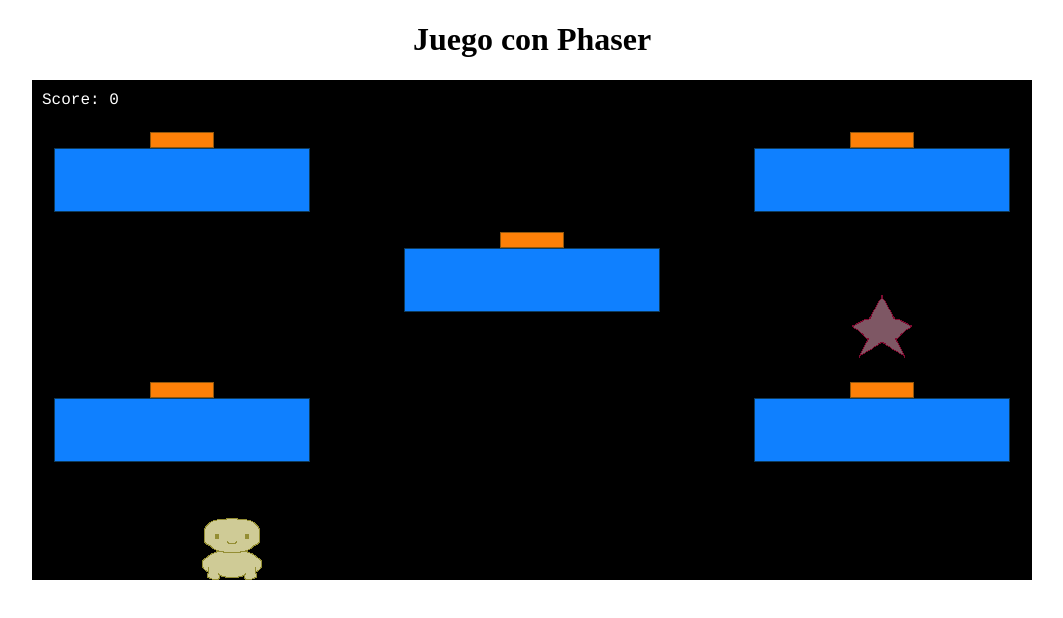
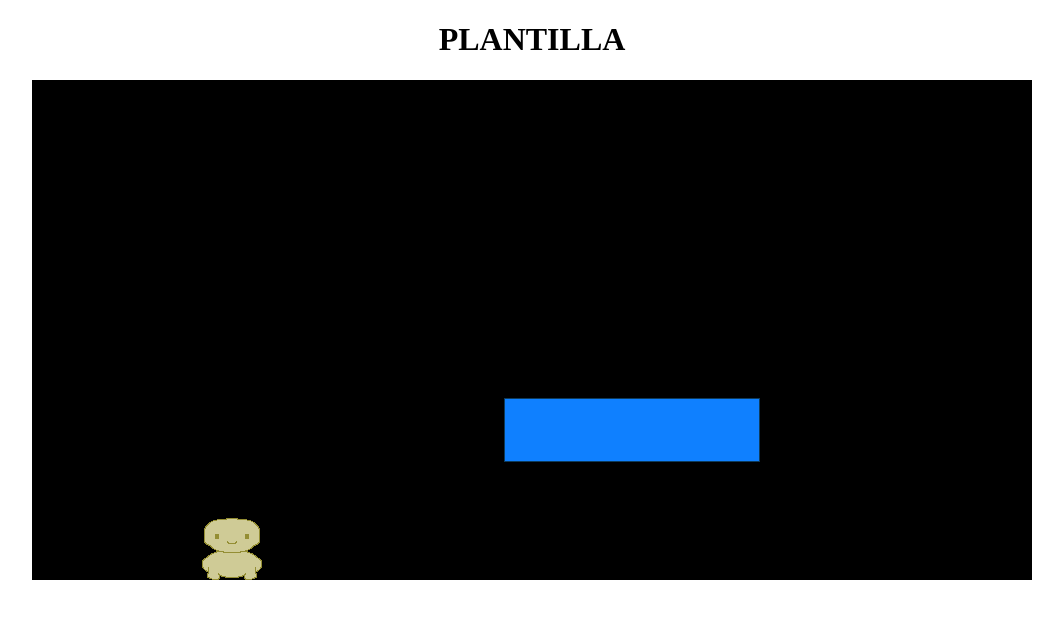
Before and after one commit to josemiguelvdz/Plantilla-Premium, a plain HTML site: page index.html in a window 1280 px wide. Shown: the whole page, without its empty margins (108-1171 px from the left). Drawn offline with Linux system fonts and the light colour scheme.

Commit message:
Plantilla 1.0

```diff
--- a/index.html
+++ b/index.html
@@ -8,11 +8,11 @@
     <link rel="stylesheet" href="./css/game.css">
     <script src="./lib/phaser.min.js"></script>
 
-    <title>¡Juego con Phaser!</title>
+    <title>PLANTILLA</title>
 </head>
 
 <body>
-    <h1>Juego con Phaser</h1>
+    <h1>PLANTILLA</h1>
     <script src="./src/game.js" type="module"></script>
 </body>
 
--- a/src/base.js
+++ /dev/null
@@ -1,31 +0,0 @@
-import Star from './star.js';
-
-/**
- * Clase que representa la base sobre la que se sitúan las estrellas que aparecen en el juego
- */
-export default class Base extends Phaser.GameObjects.Sprite {
-
-  /**
-   *
-   * @param {Phaser.Scene} scene Escena a la que pertenece la base
-   * @param {Platform} platform Plataforma sobre la que se sitúa la base
-   * @param {number} x Coordenada x
-   * @param {number} y Coordenada y
-   * @param { Phaser.GameObjects.Group } baseGroup Grupo en el que se incluirá la base creada
-   */
-  constructor(scene, platform, x, y, baseGroup) {
-    super(scene, x, y, 'base');
-    this.scene.add.existing(this);
-    this.scene.physics.add.existing(this, true);
-    baseGroup.add(this);
-    this.y -= this.height / 2 + platform.height / 2;
-  }
-
-  /**
-   * Método para que la base instancie una estrella sobre ella
-   */
-  spawn() {
-    this.scene.add.existing(new Star(this.scene, this, this.x, this.y));
-  }
-
-}
--- a/src/boot.js
+++ b/src/boot.js
@@ -1,10 +1,3 @@
-/**
- * Escena para la precarga de los assets que se usarán en el juego.
- * Esta escena se puede mejorar añadiendo una imagen del juego y una
- * barra de progreso de carga de los assets
- * @see {@link https://gamedevacademy.org/creating-a-preloading-screen-in-phaser-3/} como ejemplo
- * sobre cómo hacer una barra de progreso.
- */
 export default class Boot extends Phaser.Scene {
   /**
    * Constructor de la escena
@@ -20,8 +13,6 @@ export default class Boot extends Phaser.Scene {
     // Con setPath podemos establecer el prefijo que se añadirá a todos los load que aparecen a continuación
     this.load.setPath('assets/sprites/');
     this.load.image('platform', 'platform.png');
-    this.load.image('base', 'base.png');
-    this.load.image('star', 'star.png');
     this.load.image('player', 'player.png');
   }
 
--- a/src/end.js
+++ /dev/null
@@ -1,31 +0,0 @@
-/**
- * Escena de fin de juego. Cuando se han recogido todas las estrellas, se presenta un
- * texto que indica que el juego se ha acabado.
- * Si se pulsa cualquier tecla, se vuelve a iniciar el juego.
- */
-export default class End extends Phaser.Scene {
-  /**
-   * Constructor de la escena
-   */
-  constructor() {
-    super({ key: 'end' });
-  }
-
-  /**
-   * Creación de la escena. Tan solo contiene el texto que indica que el juego se ha acabado
-   */
-  create() {
-    this.add.text(500, 250, 'Se acabó!\nPulsa cualquier tecla para volver a jugar')
-        .setOrigin(0.5, 0.5)  // Colocamos el pivote en el centro de cuadro de texto
-        .setAlign('center');  // Centramos el texto dentro del cuadro de texto
-
-    // Añadimos el listener para cuando se haya pulsado una tecla. Es probable que no
-    // lleguemos a ver el mensaje porque veníamos con una tecla pulsada del juego (al
-    // ir moviendo al jugador). Se puede mejorar añadiendo un temporizador que
-    // añada este listener pasado un segundo
-    this.input.keyboard.on('keydown', function (event) {
-      this.scene.start('level');
-    }, this);
-  }
-
-}
--- a/src/game.js
+++ b/src/game.js
@@ -1,5 +1,4 @@
 import Boot from './boot.js';
-import End from './end.js';
 import Level from './level.js';
 
 /**
@@ -15,7 +14,7 @@ let config = {
         autoCenter: Phaser.Scale.CENTER_HORIZONTALLY
     },
     pixelArt: true,
-    scene: [Boot, Level, End],
+    scene: [Boot, Level],
     physics: {
         default: 'arcade',
         arcade: {
--- a/src/level.js
+++ b/src/level.js
@@ -2,11 +2,7 @@ import Platform from './platform.js';
 import Player from './player.js';
 
 /**
- * Escena principal del juego. La escena se compone de una serie de plataformas
- * sobre las que se sitúan las bases en las podrán aparecer las estrellas.
- * El juego comienza generando aleatoriamente una base sobre la que generar una estrella.
- * Cada vez que el jugador recoge la estrella, aparece una nueva en otra base.
- * El juego termina cuando el jugador ha recogido 10 estrellas.
+ * Escena principal del juego
  * @extends Phaser.Scene
  */
 export default class Level extends Phaser.Scene {
@@ -21,41 +17,15 @@ export default class Level extends Phaser.Scene {
    * Creación de los elementos de la escena principal de juego
    */
   create() {
-    this.stars = 10;
-    this.bases = this.add.group();
+
+    // Crea al jugador
     this.player = new Player(this, 200, 300);
 
-    new Platform(this, this.player, this.bases, 150, 350);
-    new Platform(this, this.player, this.bases, 850, 350);
-    new Platform(this, this.player, this.bases, 500, 200);
-    new Platform(this, this.player, this.bases, 150, 100);
-    new Platform(this, this.player, this.bases, 850, 100);
-    this.spawn();
+
+    // Crea los elementos del escenario
+    new Platform(this, this.player, 600, 350);
+
+
   }
 
-  /**
-   * Genera una estrella en una de las bases del escenario
-   * @param {Array<Base>} from Lista de bases sobre las que se puede crear una estrella
-   * Si es null, entonces se crea aleatoriamente sobre cualquiera de las bases existentes
-   */
-  spawn(from = null) {
-    Phaser.Math.RND.pick(from || this.bases.children.entries).spawn();
-  }
-
-  /**
-   * Método que se ejecuta al coger una estrella. Se pasa la base
-   * sobre la que estaba la estrella cogida para evitar repeticiones
-   * @param {Base} base La base sobre la que estaba la estrella que se ha cogido
-   */
-  starPickt (base) {
-    this.player.point();
-      if (this.player.score == this.stars) {
-        this.scene.start('end');
-      }
-      else {
-        let s = this.bases.children.entries;
-        this.spawn(s.filter(o => o !== base));
-
-      }
-  }
 }
--- a/src/platform.js
+++ b/src/platform.js
@@ -1,8 +1,5 @@
-import Base from './base.js';
 /**
  * Clase que representa las plataformas que aparecen en el escenario de juego.
- * Cada plataforma es responsable de crear la base que aparece sobre ella y en la
- * que, durante el juego, puede aparecer una estrella
  */
 export default class Platform extends Phaser.GameObjects.Sprite {
 
@@ -10,15 +7,14 @@ export default class Platform extends Phaser.GameObjects.Sprite {
    * Constructor de la Plataforma
    * @param {Phaser.Scene} scene Escena a la que pertenece la plataforma
    * @param {Player} player Jugador del juego
-   * @param {Phaser.GameObjects.Group} baseGroup Grupo en el que se incluirá la base creada por la plataforma
    * @param {number} x Coordenada x
    * @param {number} y Coordenada y
    */
-  constructor(scene, player, baseGroup, x, y) {
+  constructor(scene, player, x, y) {
     super(scene, x, y, 'platform');
     this.scene.add.existing(this);
     this.scene.physics.add.existing(this, true);
-    new Base(scene, this, x, y, baseGroup);
+
     this.scene.physics.add.collider(this, player);
   }
 
--- a/src/player.js
+++ b/src/player.js
@@ -1,7 +1,5 @@
-import Star from './star.js';
 /**
- * Clase que representa el jugador del juego. El jugador se mueve por el mundo usando los cursores.
- * También almacena la puntuación o número de estrellas que ha recogido hasta el momento.
+ * Clase que representa el jugador del juego.
  */
 export default class Player extends Phaser.GameObjects.Sprite {
 
@@ -16,14 +14,25 @@ export default class Player extends Phaser.GameObjects.Sprite {
     this.score = 0;
     this.scene.add.existing(this);
     this.scene.physics.add.existing(this);
+
     // Queremos que el jugador no se salga de los límites del mundo
     this.body.setCollideWorldBounds();
+
+    // Parámetros player
     this.speed = 300;
     this.jumpSpeed = -400;
+
     // Esta label es la UI en la que pondremos la puntuación del jugador
     this.label = this.scene.add.text(10, 10, "");
-    this.cursors = this.scene.input.keyboard.createCursorKeys();
-    this.updateScore();
+
+    // this.updateScore();
+
+    // Movimiento
+    this.left=this.scene.input.keyboard.addKey('A');
+    this.jump=this.scene.input.keyboard.addKey('W');
+    this.right=this.scene.input.keyboard.addKey('D');
+
+    // this.cursors = this.scene.input.keyboard.createCursorKeys(); POR SI QUIERES MOVERTE CON EL CURSOR
   }
 
   /**
@@ -44,24 +53,36 @@ export default class Player extends Phaser.GameObjects.Sprite {
 
   /**
    * Métodos preUpdate de Phaser. En este caso solo se encarga del movimiento del jugador.
-   * Como se puede ver, no se tratan las colisiones con las estrellas, ya que estas colisiones
-   * ya son gestionadas por la estrella (no gestionar las colisiones dos veces)
-   * @override
    */
   preUpdate(t,dt) {
     super.preUpdate(t,dt);
-    if (this.cursors.up.isDown && this.body.onFloor()) {
+
+    // Movimiento del personaje
+    if(this.jump.isDown && this.body.onFloor()){
       this.body.setVelocityY(this.jumpSpeed);
     }
-    if (this.cursors.left.isDown) {
+    if (this.left.isDown) {
       this.body.setVelocityX(-this.speed);
     }
-    else if (this.cursors.right.isDown) {
+    else if (this.right.isDown) {
       this.body.setVelocityX(this.speed);
     }
-    else {
-      this.body.setVelocityX(0);
-    }
+    else this.body.setVelocityX(0);
+
+
+    // POR SI QUIERES MOVERTE CON EL CURSOR
+    // if (this.cursors.up.isDown && this.body.onFloor()) {
+    //   this.body.setVelocityY(this.jumpSpeed);
+    // }
+    // if (this.cursors.left.isDown) {
+    //   this.body.setVelocityX(-this.speed);
+    // }
+    // else if (this.cursors.right.isDown) {
+    //   this.body.setVelocityX(this.speed);
+    // }
+    // else {
+    //   this.body.setVelocityX(0);
+    // }
   }
 
 }
--- a/src/star.js
+++ /dev/null
@@ -1,39 +0,0 @@
-/**
- * Clase para los objetos estrella que el jugador ha de recoger
- * Una estrella aparece sobre una base. Cuando el jugador la recoge, se crea
- * una nueva estrella en otra posición, si el juego no ha terminado.
- * @extends Phaser.GameObjects.Sprite
- */
-export default class Star extends Phaser.GameObjects.Sprite {
-
-  /**
-   * Constructor de Star
-   * @param {Sceme} scene Escena en la que aparece la estrella
-   * @param {Base} base Objeto base sobre el que se va a dibujar la estrella
-   * @param {number} x coordenada x
-   * @param {number} y coordenada y
-   */
-  constructor(scene, base, x, y) {
-    super(scene, x, y, 'star');
-    this.scene.add.existing(this);
-    this.scene.physics.add.existing(this, true);
-    this.y -= this.height;
-    this.base = base;
-  }
-
-  /**
-   * Redefinición del preUpdate de Phaser
-   * @override
-   */
-  preUpdate() {
-    // IMPORTANTE: Si no ponemos esta instrucción y el sprite está animado
-    // no se podrá ejecutar la animación del sprite.
-    super.preUpdate();
-    if (this.scene.physics.overlap(this.scene.player, this)) {
-        // Delegamos en la escena para decidir qué hacer al
-        // haber cogido una estrella
-        this.scene.starPickt(this.base);
-        this.destroy();
-    }
-  }
-}
```
